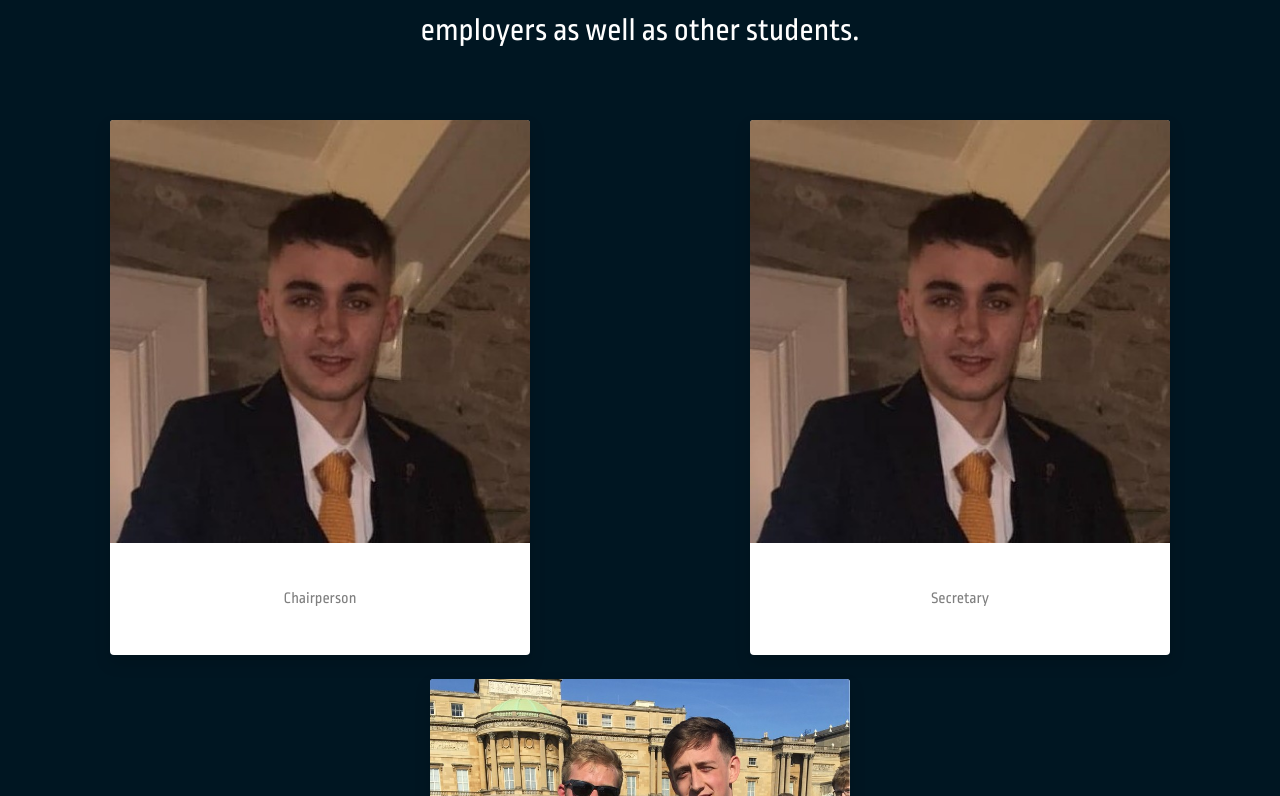
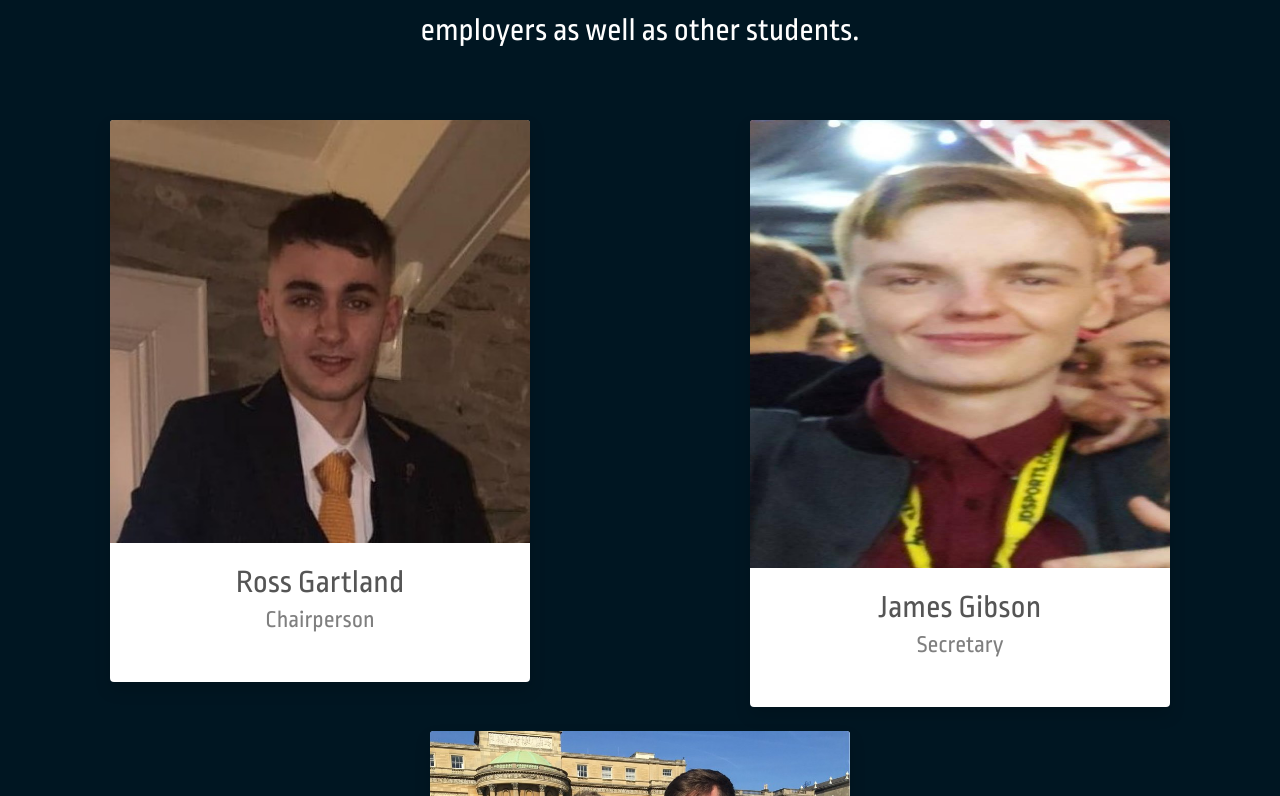
Before and after one commit to RossGartland/futures_society, a React (Create React App) app: page / in a window 1280 px wide. Shown: the part 1044-1840 px from the top of the page. Built offline with nearby package versions, Linux system fonts and the light colour scheme.

Commit message:
smooth scroll, fixed links, secretary image

```diff
--- a/src/components/About/Team/Team.component.jsx
+++ b/src/components/About/Team/Team.component.jsx
@@ -10,8 +10,8 @@ const Team = (props) => {
             <div class="card border-0 shadow">
                 <img src={props.image} class="card-img-top" alt="Developers" />
                 <div class="card-body text-center">
-                    <h5 class="card-title mb-0">{props.name}</h5>
-                    <div class="card-text text-black-50">{props.role}</div>
+                    <h5 class="card-title card-name mb-0">{props.name}</h5>
+                    <div class="card-text card-role text-black-50">{props.role}</div>
                     <a class="about-icon" href={props.linkedin}><FontAwesomeIcon icon={faLinkedin}/></a>
                 </div>
             </div>
--- a/src/components/About/Team/team.style.css
+++ b/src/components/About/Team/team.style.css
@@ -1,3 +1,14 @@
+.card-img-top {
+  max-width: 448px;
+  max-height: 448px;
+}
+.card-name {
+  color: #555;
+  font-size: xx-large;
+}
+.card-role {
+  font-size: x-large;
+}
 .social-link {
   width: 30px;
   height: 30px;
--- a/src/components/About/about.component.jsx
+++ b/src/components/About/about.component.jsx
@@ -2,6 +2,7 @@ import React from 'react';
 import './about.style.css';
 import Team from './Team/Team.component';
 import RossImage from '../../assets/about/ross.jpg';
+import JamesImage from '../../assets/about/james.jpg';
 import JordanImage from '../../assets/about/jordan.jpg';
 
 const About = () => {
@@ -12,7 +13,7 @@ const About = () => {
                 <div className="meet-the-team">
                     <div className="row">
                     <Team image={RossImage} name={"Ross Gartland"} role={"Chairperson"}/>
-                    <Team image={RossImage} name={"James Gibson"} role={"Secretary"}/>
+                    <Team image={JamesImage} name={"James Gibson"} role={"Secretary"}/>
                     <Team image={JordanImage} name={"Jordan Stevenson"} role={"Treasurer"}/>
                     </div>
                 </div>
--- a/src/components/nav/nav.component.jsx
+++ b/src/components/nav/nav.component.jsx
@@ -33,8 +33,8 @@ const MyNav = () => {
 
     return (
         <Navbar collapseOnSelect id="navbar" className="navbar navbar-expand-lg navbar-dark navbar-inverse nav-fill w-100" expand="lg" style={{ background: colour }} >
-            <NavbarBrand href="#home">
-                <img src={Logo} width="50" height="50" alt="future society"/>
+            <NavbarBrand href="#header">
+                <img src={Logo} alt="future society"/>
                 </NavbarBrand>
             <Navbar.Toggle aria-controls="responsive-navbar-nav" onClick={() => {
                 if (colour === 'transparent') {
@@ -47,7 +47,7 @@ const MyNav = () => {
             />
             <Navbar.Collapse id="responsive-navbar-nav" >
                 <Nav className="navbar-nav ml-auto mx-auto">
-                    <Nav.Link href="">HOME</Nav.Link>
+                    <Nav.Link href="#header">HOME</Nav.Link>
                     <Nav.Link href="#about">ABOUT</Nav.Link>
                     <Nav.Link href="#objectives">OBJECTIVES</Nav.Link>
                     <Nav.Link href="#benefits">BENEFITS</Nav.Link>
--- a/src/index.css
+++ b/src/index.css
@@ -1,5 +1,7 @@
 @import url('https://fonts.googleapis.com/css2?family=Ropa+Sans&display=swa');
-
+html {
+  scroll-behavior: smooth;
+}
 body {
   margin: 0;
   font-family: -apple-system, BlinkMacSystemFont, 'Segoe UI', 'Roboto', 'Oxygen',
```
Also changed, not shown: src/assets/about/james.jpg (added).
